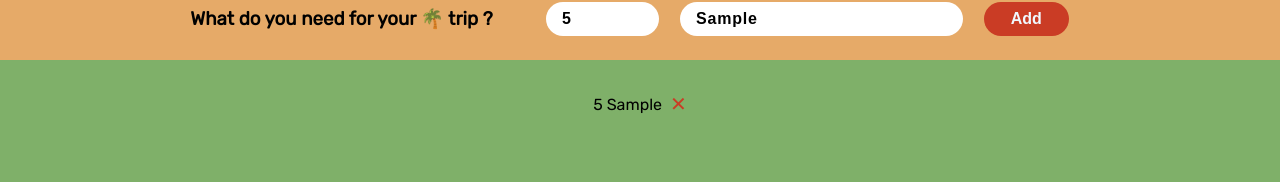
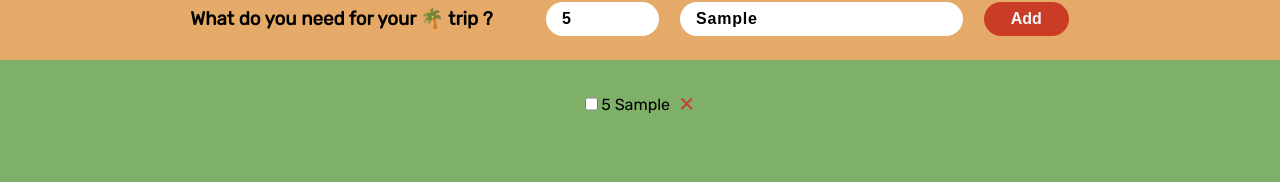
Before and after one commit to funnypar/Learn-React, a React (Create React App) app in the folder faraway/: page / in a window 1280 px wide. Both pictures are taken after typing "5", "Sample" into the empty fields and a click on the button "Add". Shown: the part 123-305 px from the top of the page. Built offline with nearby package versions, Linux system fonts and the light colour scheme.

Commit message:
implementCheckbox

```diff
--- a/faraway/src/App.css
+++ b/faraway/src/App.css
@@ -77,10 +77,14 @@ form button:hover{
     justify-content: space-around;
     height: fit-content;
 }
-.items-wrapper div{
+.items-wrapper div {
     padding: 1rem 0;
     margin: 0 2rem;
     display: flex;
+    gap: 0.2rem;
+}
+.items-wrapper div input {
+    accent-color: #ca3c25;
 }
 .items-wrapper div p {
     display: flex;
@@ -95,6 +99,7 @@ form button:hover{
     cursor: pointer;
     border: none;
     background-color: transparent;
+    margin-left: 5px;
 }
 
 .status {
--- a/faraway/src/App.js
+++ b/faraway/src/App.js
@@ -56,7 +56,8 @@ function Form(props) {
 }
 function Items(props) {
     function doneHandler(event) {
-        event.currentTarget.classList.toggle('done');
+        // console.log(event.target.parentElement);
+        event.target.parentElement.querySelector("p").classList.toggle('done');
     }
 
     return (
@@ -64,9 +65,11 @@ function Items(props) {
             <div className="items-wrapper">
                 {props.datas.map(el => {
                     return <div key={el[0].id}>
+                        <input type="checkbox" onClick={doneHandler}/>
                         <p>
-                            <span onClick={doneHandler}>{el[0].numbers} {el[0].title}</span><button className="x-sign" onClick={() => props.onDeleteData(el[0].id)}>&#10005;</button>
+                            <span>{el[0].numbers} {el[0].title}</span>
                         </p>
+                        <button className="x-sign" onClick={() => props.onDeleteData(el[0].id)}>&#10005;</button>
                   </div>
                 })}
             </div>
```
